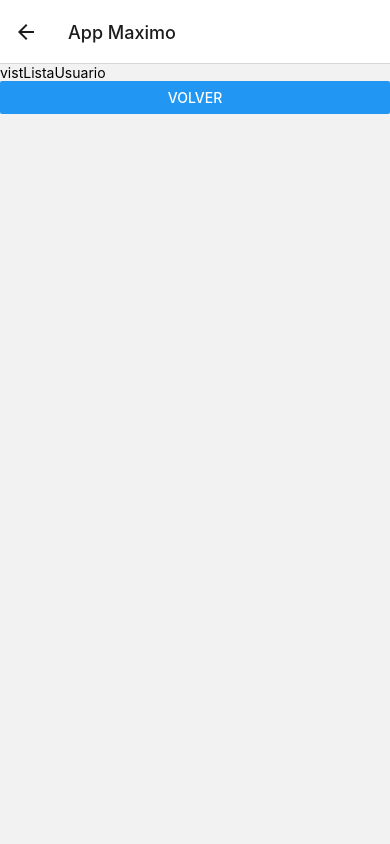
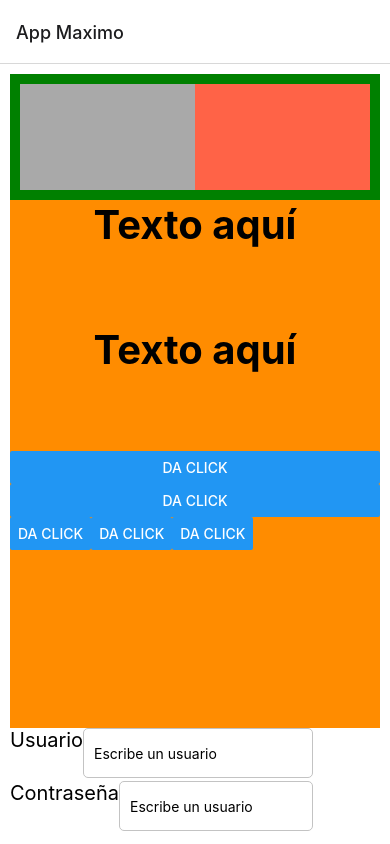
Before and after one commit to ProgrammerAuditore/app-react-native, a React Native app: screen /visDistribucion in a window 390 px wide. Built offline with nearby package versions, Linux system fonts and the light colour scheme.

Commit message:
*** Se agrego columnas y filas

```diff
--- a/App.js
+++ b/App.js
@@ -15,11 +15,11 @@ import visDistribucion from './vistas/visDistribucion';
 function MyStack(){
     return (
         <Stack.Navigator>
+            <Stack.Screen name='visDistribucion' component={visDistribucion} options={{title:'App Maximo'}} />
             <Stack.Screen name='visPrincipal' component={visPrincipal} options={{title:'App Maximo'}} />
             <Stack.Screen name='visCrearUsuario' component={visCrearUsuario} options={{title:'App Maximo'}} />
             <Stack.Screen name='visDetalleUsuario' component={visDetalleUsuario} options={{title:'App Maximo'}} />
             <Stack.Screen name='vistListaUsuario' component={vistListaUsuario} options={{title:'App Maximo'}} />
-            <Stack.Screen name='visDistribucion' component={visDistribucion} options={{title:'App Maximo'}} />
         </Stack.Navigator>
     );
 }
--- a/vistas/visDistribucion.js
+++ b/vistas/visDistribucion.js
@@ -1,22 +1,100 @@
-import { Button, StyleSheet, Text, View } from 'react-native'
-import React from 'react'
-import { ScrollView } from 'react-native-gesture-handler'
+import { Button, StyleSheet, Text, View, Alert } from 'react-native';
+import React from 'react';
+import { ScrollView, TextInput } from 'react-native-gesture-handler';
 
 const visDistribucion = (props) => {
   return (
-    <ScrollView>
-    <View>
-      <Text>vistListaUsuario</Text>
+    <View style={[styles.container, {flexDirection: "column"}]}>
+      <View style={{flex:1, flexDirection: "row", backgroundColor: "green", padding: 10}}>
+        <View style={{ flex: 1, backgroundColor: "darkgray", padding: 10 }}></View>
+        <View style={{ flex: 1, backgroundColor: "tomato", padding: 10}}></View>
+      </View>
+      {/* Columna 1 */}
+      <View style={{ flex: 3, backgroundColor: "darkorange", flexDirection: "column"}}>
+          <Text style={styles.textos}>Texto aquí</Text>
+          <Text style={styles.textos}>Texto aquí</Text>
+          <View>
+            <Button title='Da click' style={styles.botonColumn}
+            onPress={()=> Alert.alert('Boton presionado')}
+            >
+            </Button>
+          </View>
+          <View>
+            <Button title='Da click' style={styles.botonColumn}
+            onPress={()=> Alert.alert('Boton presionado')}
+            >
+            </Button>
+          </View>
+      </View>
+      {/* Columna 2 */}
+      <View style={{ flex: 2, backgroundColor: "darkorange", flexDirection: "row"}}>
+          <View>
+            <Button title='Da click' style={styles.botonColumn}
+            onPress={()=> Alert.alert('Boton presionado')}
+            >
+            </Button>
+          </View>
+          <View>
+            <Button title='Da click' style={styles.botonColumn}
+            onPress={()=> Alert.alert('Boton presionado')}
+            >
+            </Button>
+          </View>
+          <View>
+            <Button title='Da click' style={styles.botonColumn}
+            onPress={()=> Alert.alert('Boton presionado')}
+            >
+            </Button>
+          </View>
+      </View>
+      {/* Columna 3 */}
+      <View style={{flex: 1, backgroundColor: 'dark', flexDirection:"column"}}>
+        <View style={{flex:1, width: 82+'%', flexDirection: "row"}}>
+          <Text style={{fontSize: 20, textAlign: "center"}}>Usuario</Text>
+          <TextInput style={styles.inputText} placeholder="Escribe un usuario"></TextInput>
+        </View>
+        <View style={{flex:1, width: 82+'%', flexDirection: "row"}}>
+          <Text style={{fontSize: 20, textAlign: "center"}}>Contraseña</Text>
+          <TextInput style={styles.inputText} placeholder="Escribe un usuario"></TextInput>
+        </View>
+      </View>
     </View>
-    <View>
-        <Button
-        title="Volver"
-        onPress={() => props.navigation.navigate('visPrincipal')} />
-      </View>
-    </ScrollView>
   )
 }
 
 export default visDistribucion
 
-const styles = StyleSheet.create({})
+
+const styles = StyleSheet.create({
+  container: {
+    flex: 1,
+    padding: 10,
+    backgroundColor: 'white'
+  },
+  textos: {
+    flex:1,
+    textAlign: "center",
+    fontWeight: "bold",
+    fontSize: 40
+  },
+  botonColumn:{
+    flex:1,
+    color: '#f194ff',
+    backgroundColor: 'blue'
+  },
+  botonRow:{
+    flex:1,
+    color: '#f194ff',
+    padding: 10,
+    backgroundColor: 'dark'
+  },
+  inputText: {
+    height:50,
+    width: 100+'%',
+    padding:10,
+    borderWidth: 1,
+    borderRadius: 5,
+    borderColor: '#c3c3c3',
+    backgroundColor: '#fff'
+  }
+});
```
